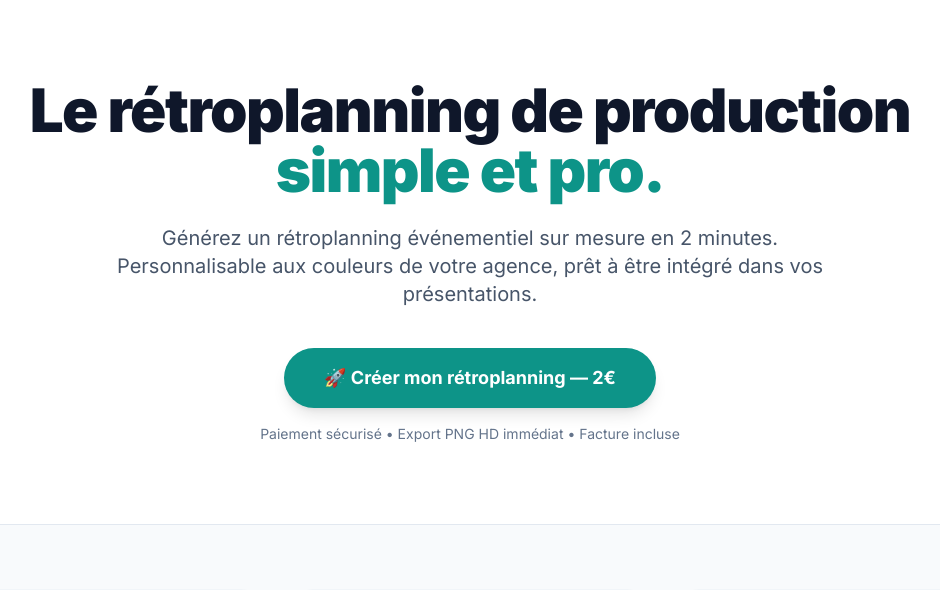
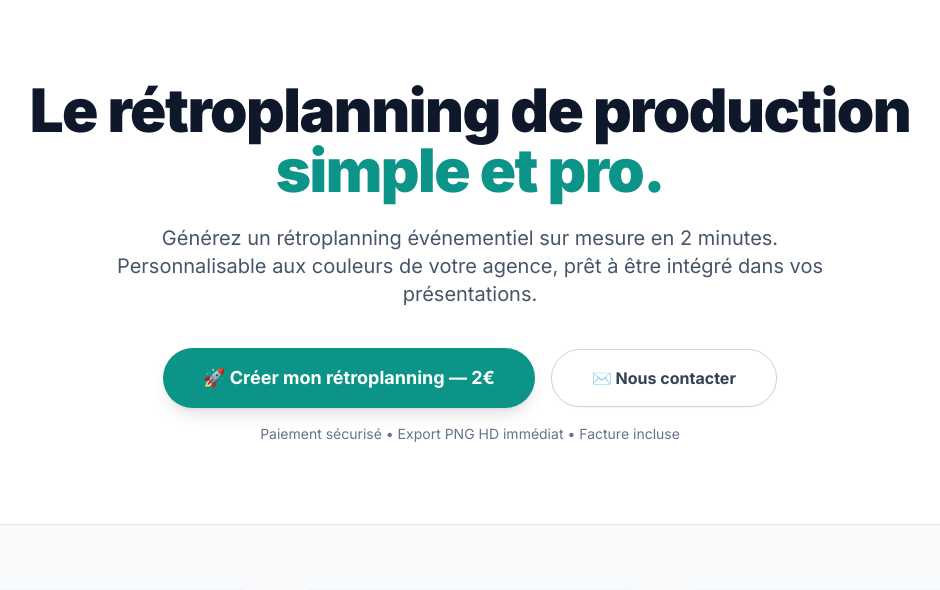
Before and after one commit to Omnipub/Retroplanning, a Flask app: page / in a window 1280 px wide. Shown: the top 590 px of the page, without its empty margins (170-1110 px from the left). Run offline with Flask 3, Linux system fonts and the light colour scheme; some libraries are stand-ins or nearby versions.

Commit message:
Update landing.html

```diff
--- a/templates/landing.html
+++ b/templates/landing.html
@@ -70,9 +70,17 @@
             <p class="text-lg md:text-xl text-slate-600 mb-10 max-w-3xl mx-auto leading-relaxed">
                 Générez un rétroplanning événementiel sur mesure en 2 minutes. Personnalisable aux couleurs de votre agence, prêt à être intégré dans vos présentations.
             </p>
-            <a href="/formulaire" class="inline-block bg-teal-600 hover:bg-teal-700 text-white font-bold py-4 px-10 rounded-full shadow-lg transition transform hover:scale-105 text-lg">
-                🚀 Créer mon rétroplanning — 2€
-            </a>
+    <div class="flex flex-col sm:flex-row items-center justify-center gap-4">
+    <a href="/formulaire"
+       class="inline-block bg-teal-600 hover:bg-teal-700 text-white font-bold py-4 px-10 rounded-full shadow-lg transition transform hover:scale-105 text-lg">
+        🚀 Créer mon rétroplanning — 2€
+    </a>
+
+    <a href="mailto:contact@retroplanning.eu?subject=Demande%20d%27information%20Retroplanning"
+       class="inline-block bg-white hover:bg-slate-100 text-slate-700 font-bold py-4 px-10 rounded-full border border-slate-300 shadow-sm transition">
+        ✉️ Nous contacter
+    </a>
+</div>
             <p class="mt-4 text-sm text-slate-500">Paiement sécurisé • Export PNG HD immédiat • Facture incluse</p>
         </div>
     </section>
```
